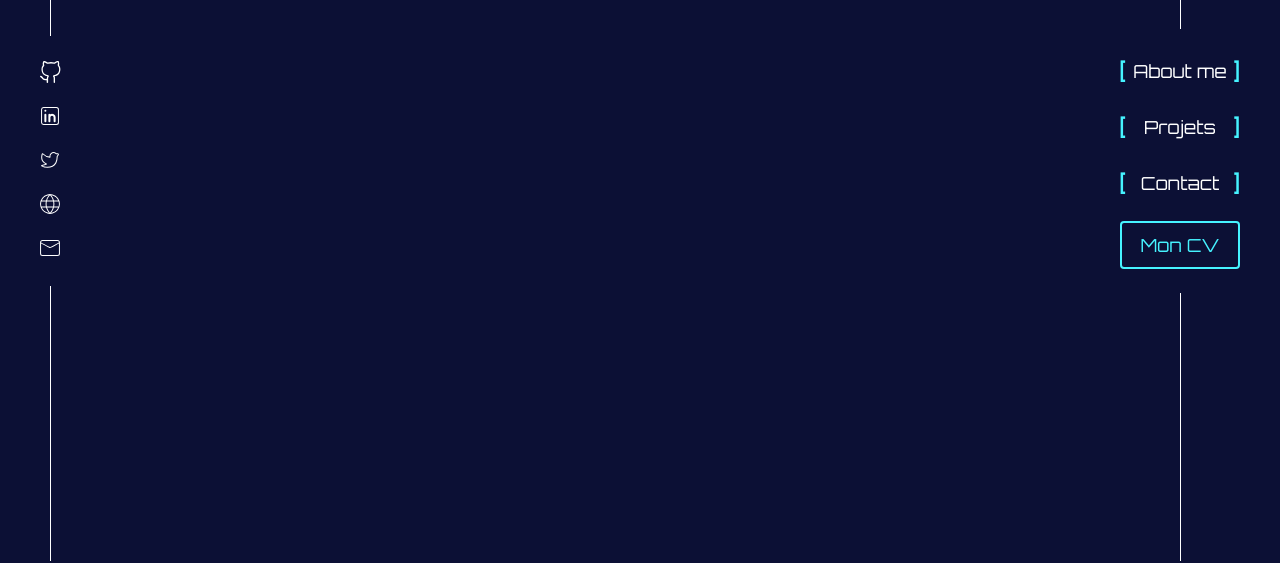
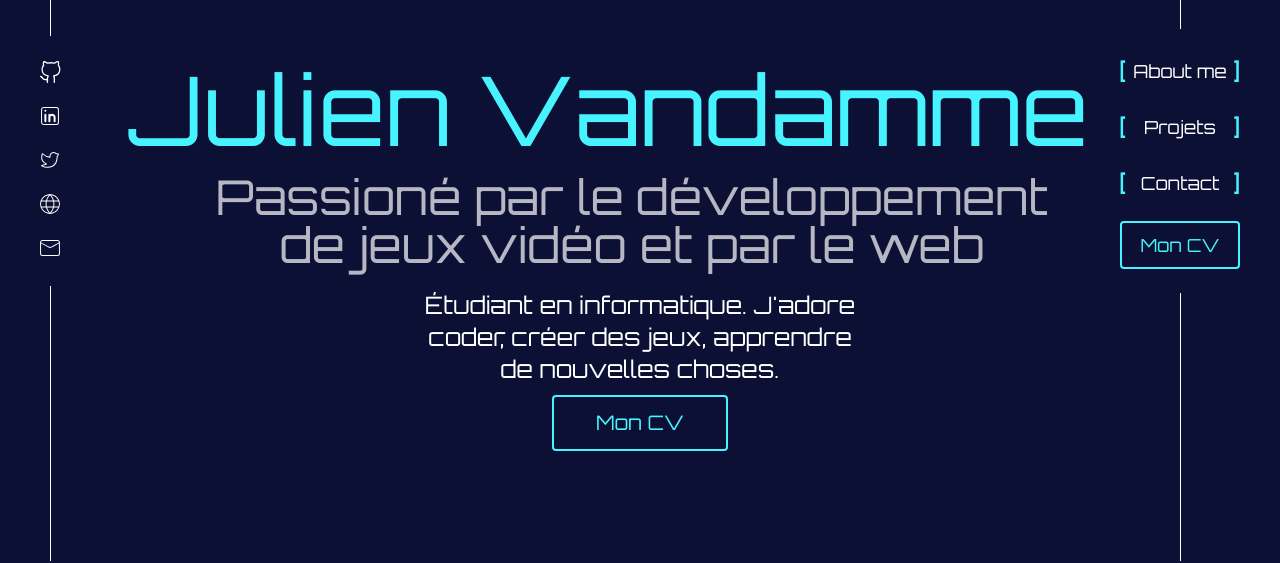
Before and after one commit to Minitsonga/Portfolio, a Next.js app: page / in a window 1280 px wide. Shown: the part 239-802 px from the top of the page. Built offline with nearby package versions, Linux system fonts and the light colour scheme.

Commit message:
Finished Animation but need to add padding between section and offset to ling achor

```diff
--- a/app/page.tsx
+++ b/app/page.tsx
@@ -8,12 +8,17 @@ import { useInView } from "react-intersection-observer";
 import { useEffect } from "react";
 
 const mainSecAnim = {
-  visible: { opacity: 1, scale: 1, transition: {duration: 0.5} },
+  visible: { opacity: 1, scale: 1, transition: { duration: 1 } },
   hidden: { opacity: 0, scale: 0 },
 };
 
 const sectionVariant = {
-  visible: { opacity: 1, scale: 1, y: 0, transition: { duration: 0.5, delay: 0.5  } },
+  visible: {
+    opacity: 1,
+    scale: 1,
+    y: 0,
+    transition: { duration: 0.5, delay: 0.5 },
+  },
   hidden: { opacity: 0, y: 50 },
 };
 const MainSection = () => {
@@ -23,6 +28,8 @@ const MainSection = () => {
     <motion.div
       variants={mainSecAnim}
       initial="hidden"
+      whileInView="visible"
+      viewport={{ once: true }}
       animate={control}
       className="content text-center mb-44"
     >
@@ -55,7 +62,7 @@ const About = () => {
       variants={sectionVariant}
       initial="hidden"
       whileInView="visible"
-      viewport={{ once: true}}
+      viewport={{ once: true }}
       animate={control}
       id="about"
       className="content mt-44 mb-44 p-y-24"
@@ -96,7 +103,7 @@ const Projects = () => {
       variants={sectionVariant}
       initial="hidden"
       whileInView="visible"
-      viewport={{ once: true}}
+      viewport={{ once: true }}
       animate={control}
       id="projets"
       className="content mt-auto mb-44"
@@ -210,7 +217,7 @@ const Contact = () => {
       variants={sectionVariant}
       initial="hidden"
       whileInView="visible"
-      viewport={{ once: true}}
+      viewport={{ once: true }}
       animate={control}
       id="contact"
       className="content mt-auto mb-44"
@@ -245,7 +252,9 @@ export default function PageInfo() {
     <main className="px-12 md:px-28 xl:px-32 max-2xl:px-0">
       <MainSection />
 
-      <About />
+      <div className="anchor"/>
+        <About />
+
 
       {/* <section id="jobs" className="content mt-14">
         <h1 className="flex title blueText pl-8 text-6xl mb-8">
--- a/app/pageInfo.css
+++ b/app/pageInfo.css
@@ -18,6 +18,13 @@
 
 .btn {
     @apply text-bluey-snd bg-transparent border-2 border-bluey-snd rounded h-14 w-44 px-4 mt-2.5 mb-6 cursor-pointer hover:bg-bluey-snd/25
+}
+
+.anchor {
+    display: block;
+    position: relative;
+    top: -250px;
+    visibility: hidden;
 }
 
 .title::before {
```
